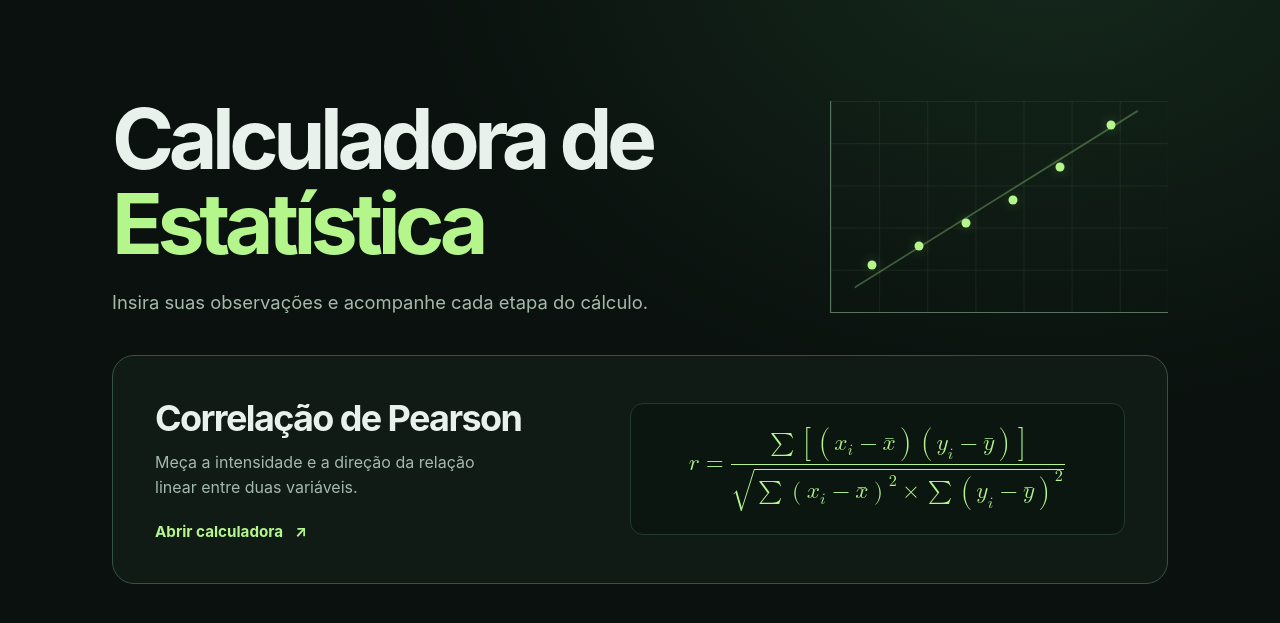
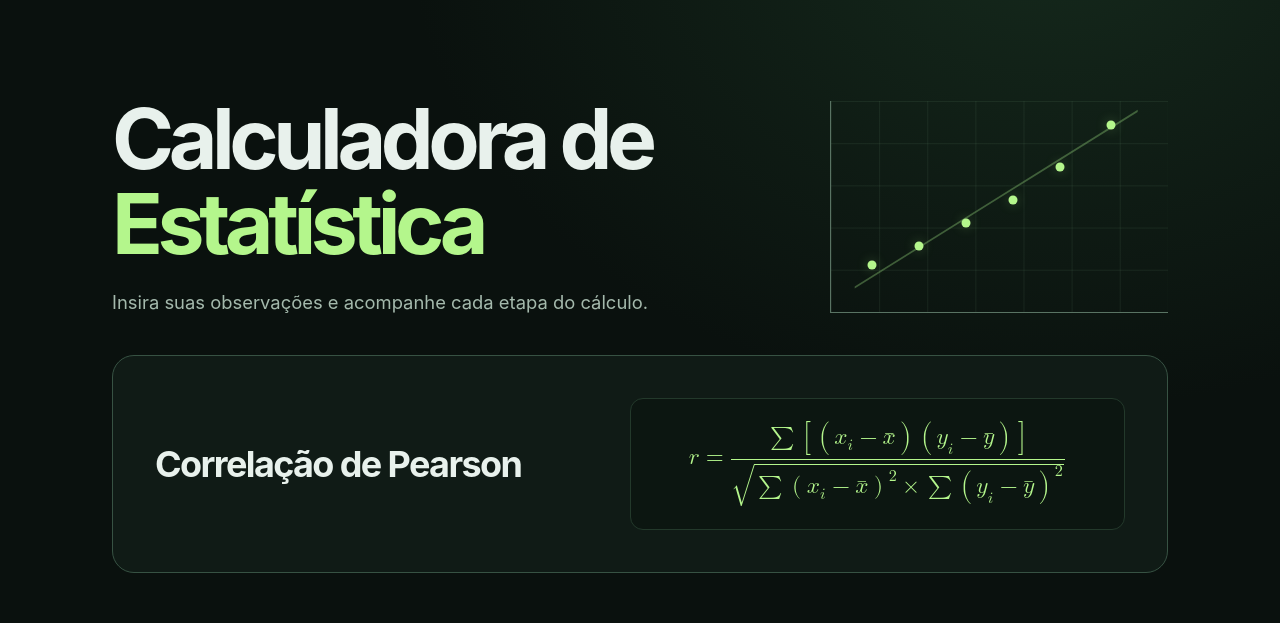
Before and after one commit to Parys-boop/calculadora-de-estatistica, a website with bundled scripts: page web/index.html in a window 1280 px wide. Shown: the part 71-694 px from the top of the page. Built offline with nearby package versions, Linux system fonts and the light colour scheme.

Commit message:
Simplifica card inicial para título e fórmula

```diff
--- a/web/assets/style.css
+++ b/web/assets/style.css
@@ -107,17 +107,7 @@ h1, h2, h3, p { margin: 0; }
   transition: border-color .15s ease, background-color .15s ease;
 }
 .formula-card:hover { border-color: #7db16c; background: #15231b; }
-.card-copy h2 { font-size: clamp(1.65rem, 3vw, 2.25rem); letter-spacing: -.045em; line-height: 1.12; }
-.card-copy p { max-width: 35ch; margin-top: 12px; color: var(--muted); line-height: 1.55; }
-.card-action {
-  display: inline-flex;
-  align-items: center;
-  gap: 12px;
-  margin-top: 22px;
-  color: var(--accent);
-  font-size: .95rem;
-  font-weight: 650;
-}
+.formula-card h2 { font-size: clamp(1.65rem, 3vw, 2.25rem); letter-spacing: -.045em; line-height: 1.12; }
 .card-equation, .symbolic {
   display: grid;
   min-width: 0;
--- a/web/index.html
+++ b/web/index.html
@@ -37,12 +37,8 @@
         </div>
       </div>
 
-      <a class="formula-card" href="#pearson" aria-labelledby="card-title card-action">
-        <div class="card-copy">
-          <h2 id="card-title">Correlação de Pearson</h2>
-          <p>Meça a intensidade e a direção da relação linear entre duas variáveis.</p>
-          <span class="card-action" id="card-action">Abrir calculadora <span aria-hidden="true">↗</span></span>
-        </div>
+      <a class="formula-card" href="#pearson" aria-labelledby="card-title">
+        <h2 id="card-title">Correlação de Pearson</h2>
         <div class="card-equation" data-symbolic-formula></div>
       </a>
     </section>
```
